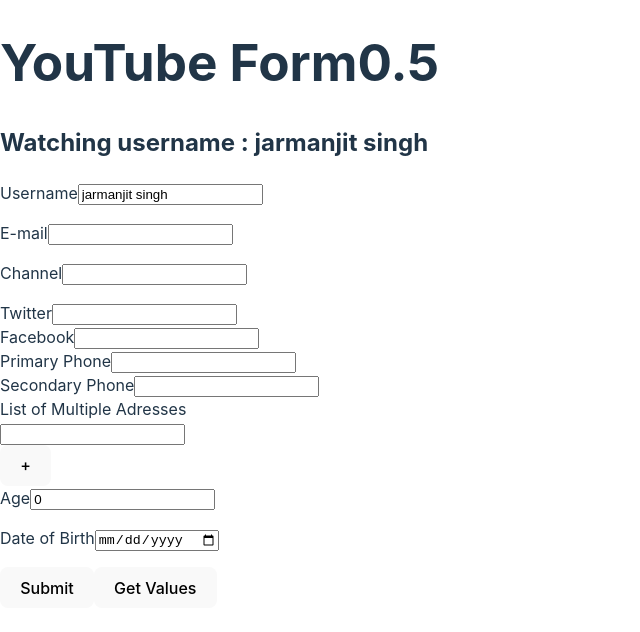
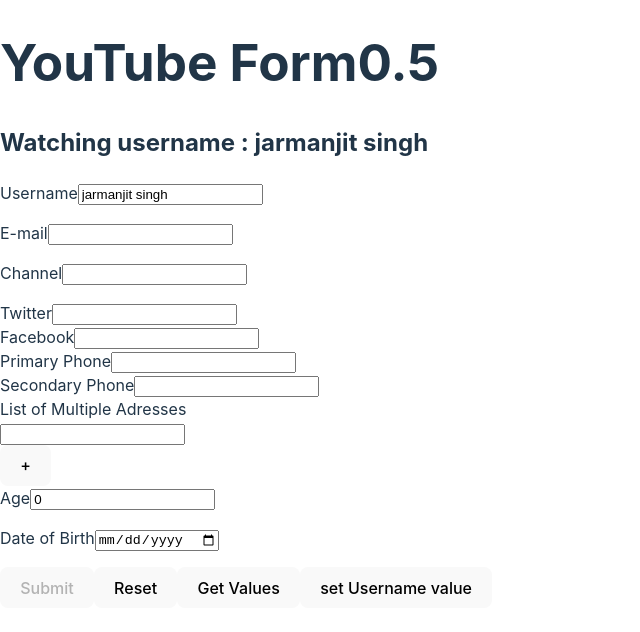
Before and after one commit to JarmanjitSingh/react-hook-form, a React (Vite) app: page / in a window 1280 px wide. Shown: the top 632 px of the page, without its empty margins (0-640 px from the left). Built offline with nearby package versions, Linux system fonts and the light colour scheme; the HTML template or start-up script is replaced by a standard one.

Commit message:
submission error handling and form states and reset method

```diff
--- a/src/components/YouTubeForm.jsx
+++ b/src/components/YouTubeForm.jsx
@@ -1,6 +1,6 @@
 import { DevTool } from "@hookform/devtools";
 import { useEffect } from "react";
-import { useForm, useFieldArray, get } from "react-hook-form";
+import { useForm, useFieldArray } from "react-hook-form";
 
 let renderCount = 0; // to check how many times component renders
 
@@ -11,9 +11,10 @@
     control,
     handleSubmit,
     setValue,
-    formState: { errors },
+    formState: { errors, isDirty, isValid, isSubmitting, isSubmitted, isSubmitSuccessful, submitCount },
     watch,
     getValues,
+    reset
   } = useForm({
     //to set a default value of the field you can also fetch data here and showit for this watch v no.12
     defaultValues: {
@@ -50,9 +51,36 @@
     console.log(getValues(["username"])); //for getting particular value
   };
 
+  ////// for setvalue function the third arguement is for updating a state otherwise setvalue does not effect state value
+
+  const handleSetValue = () => {
+    setValue("username", "value changed", {
+      shouldDirty: true,
+      shouldTouch: true,
+      shouldValidate: true,
+    });
+  };
+
+  ///// touched state - when user go in and back out from the field then touched state is true
+  ///// dirty state - and when user again go in and change field value then it is dirty state true
+
   const onSubmit = (data) => {
     console.log("form submitted", data);
   };
+
+  /////// submission error handling
+  const onError = (errors) => {
+    console.log("Errors in console", errors);
+  };
+
+  ///// disable submission button -- when user is not interacted with form or not correct any feild validation so import isDirty and isValid from useform and place it in submission button.
+  ///// other form submitting states -- isSubmitting -- when form submitting, isSubmitted, isSubmitSuccessful, submitCount
+
+
+  ///// reset metod -- this method is reset values to its default values >> 1. reset on reset button 2. reset when form submiited successfully with useEffect hook.
+
+
+
 
   //this is when we show intially any value in the field and the first want is pass default values object in useform hook
   //   useEffect(() => {
@@ -67,7 +95,7 @@
 
       {/* First part: learning register and handleSubmit vaildations, custom validations and error messages and devtool with control */}
 
-      <form onSubmit={handleSubmit(onSubmit)} noValidate>
+      <form onSubmit={handleSubmit(onSubmit, onError)} noValidate>
         <div className="form-control">
           <label htmlFor="username">Username</label>
           <input
@@ -211,9 +239,15 @@
           />
           <p className="error">{errors.dob?.message}</p>
         </div>
-        <button>Submit</button>
+        <button disabled={!isDirty || !isValid || isSubmitting}>Submit</button>
+        <button type="button" onClick={()=> reset()}>
+          Reset
+        </button>
         <button type="button" onClick={handleGetValues}>
           Get Values
+        </button>
+        <button type="button" onClick={handleSetValue}>
+          set Username value
         </button>
       </form>
       <DevTool control={control} />
```
